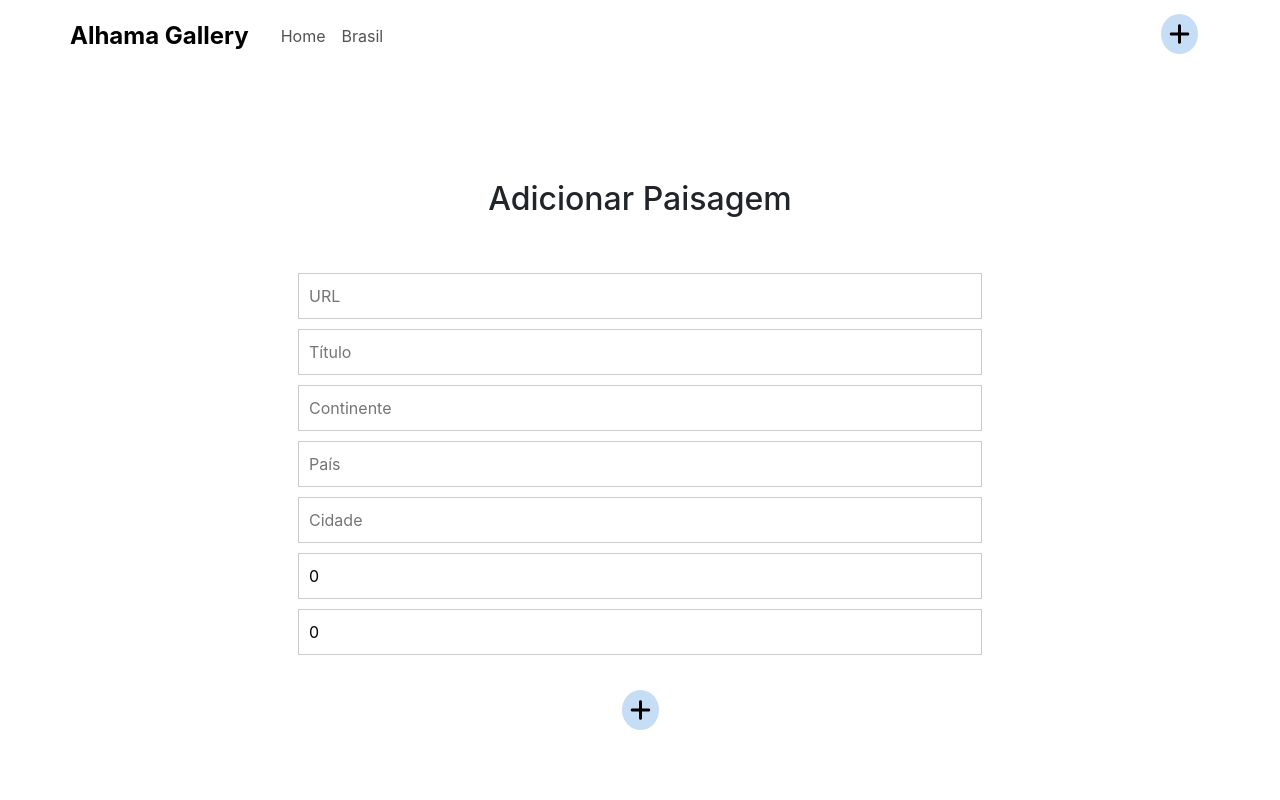
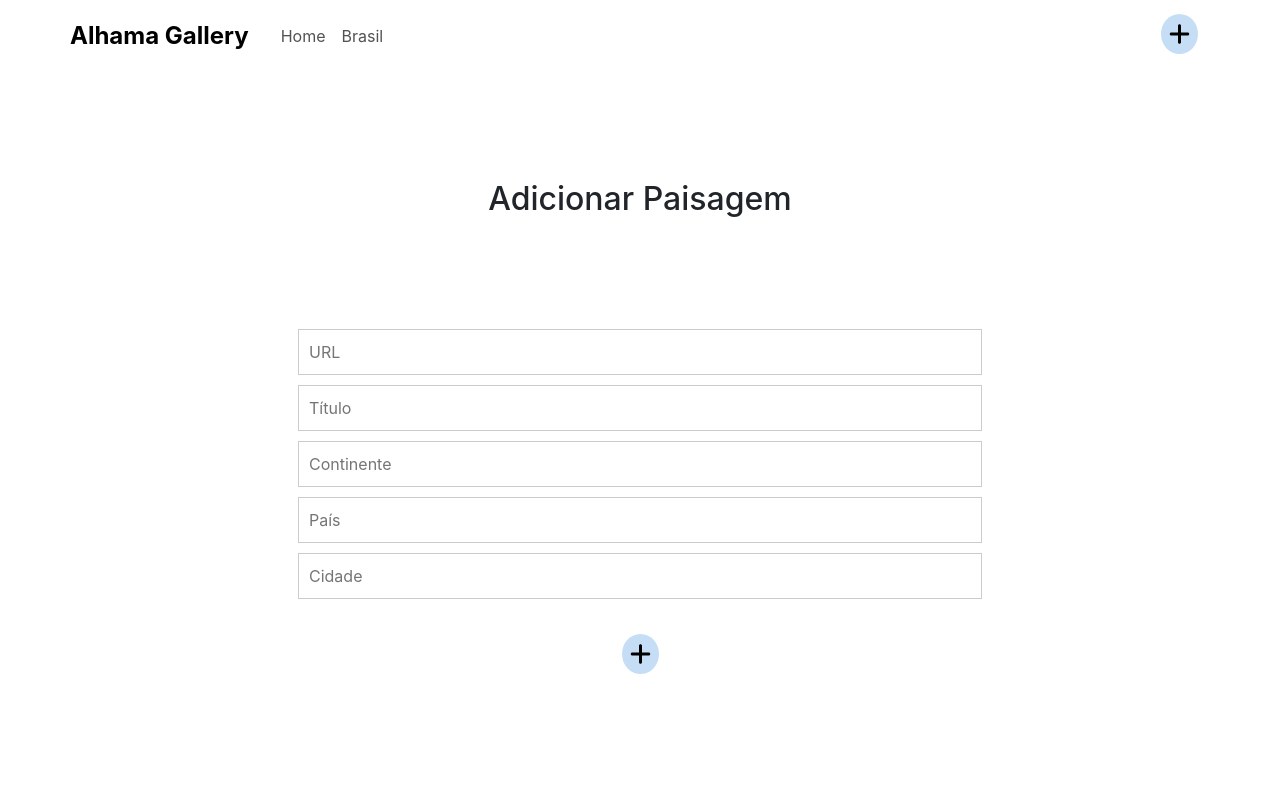
Before and after one commit to AllanSmithll/alhama-gallery, a React (Create React App) app: page /add-photo-form in a window 1280 px wide. Shown: the top 800 px of the page. Built offline with nearby package versions, Linux system fonts and the light colour scheme.

Commit message:
fix: tirar a necessidade de dizer o width e height

```diff
--- a/src/components/PhotoForm/AddPhotoForm.jsx
+++ b/src/components/PhotoForm/AddPhotoForm.jsx
@@ -12,14 +12,12 @@ const AddPhotoForm = () => {
   const [continent, setContinent] = useState("");
   const [country, setCountry] = useState("");
   const [city, setCity] = useState("");
-  const [width, setWidth] = useState(0);
-  const [height, setHeight] = useState(0);
   const [message, setMessage] = useState("");
   const isEmpty = (value) => value.trim() === "";
 
   const handleSubmit = async (e) => {
     e.preventDefault();
-    const areInputsEmpty = isEmpty(url) || isEmpty(title) || isEmpty(continent) || isEmpty(country) || isEmpty(city) || width === 0 || height === 0;
+    const areInputsEmpty = isEmpty(url) || isEmpty(title) || isEmpty(continent) || isEmpty(country) || isEmpty(city);
 
     if (areInputsEmpty) {
       setMessage("Por favor, preencha todos os campos.");
@@ -32,17 +30,13 @@ const AddPhotoForm = () => {
         title,
         continent,
         country,
-        city,
-        width,
-        height
+        city
       });
       setUrl("");
       setTitle("");
       setContinent("");
       setCountry("");
       setCity("");
-      setWidth(0);
-      setHeight(0);
       setMessage("Imagem criada com sucesso.");
     } catch (error) {
       setMessage("Erro ao criar imagem.");
@@ -62,8 +56,6 @@ const AddPhotoForm = () => {
           <input type="text" value={continent} onChange={(e) => setContinent(e.target.value)} placeholder="Continente" />
           <input type="text" value={country} onChange={(e) => setCountry(e.target.value)} placeholder="País" />
           <input type="text" value={city} onChange={(e) => setCity(e.target.value)} placeholder="Cidade" />
-          <input type="number" value={width} onChange={(e) => setWidth(e.target.value)} placeholder="Largura" />
-          <input type="number" value={height} onChange={(e) => setHeight(e.target.value)} placeholder="Altura" />
           <br />
           <span className="message-form">{message}</span>
           <br />
--- a/src/models/Photo.ts
+++ b/src/models/Photo.ts
@@ -5,6 +5,4 @@ export interface Landscapes {
     continent: string;
     country: string;
     city: string;
-    width: number;
-    height: number;
 }
```
